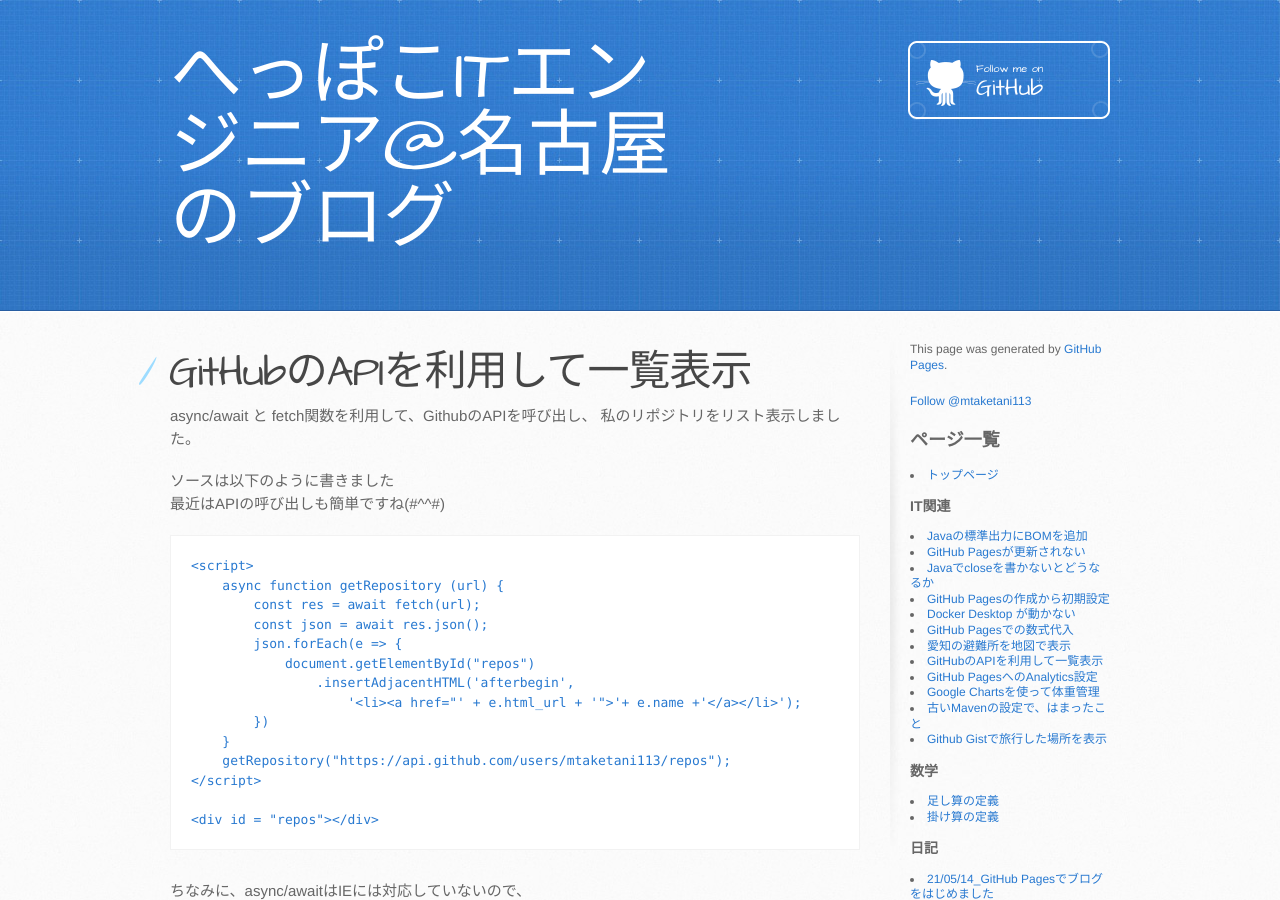
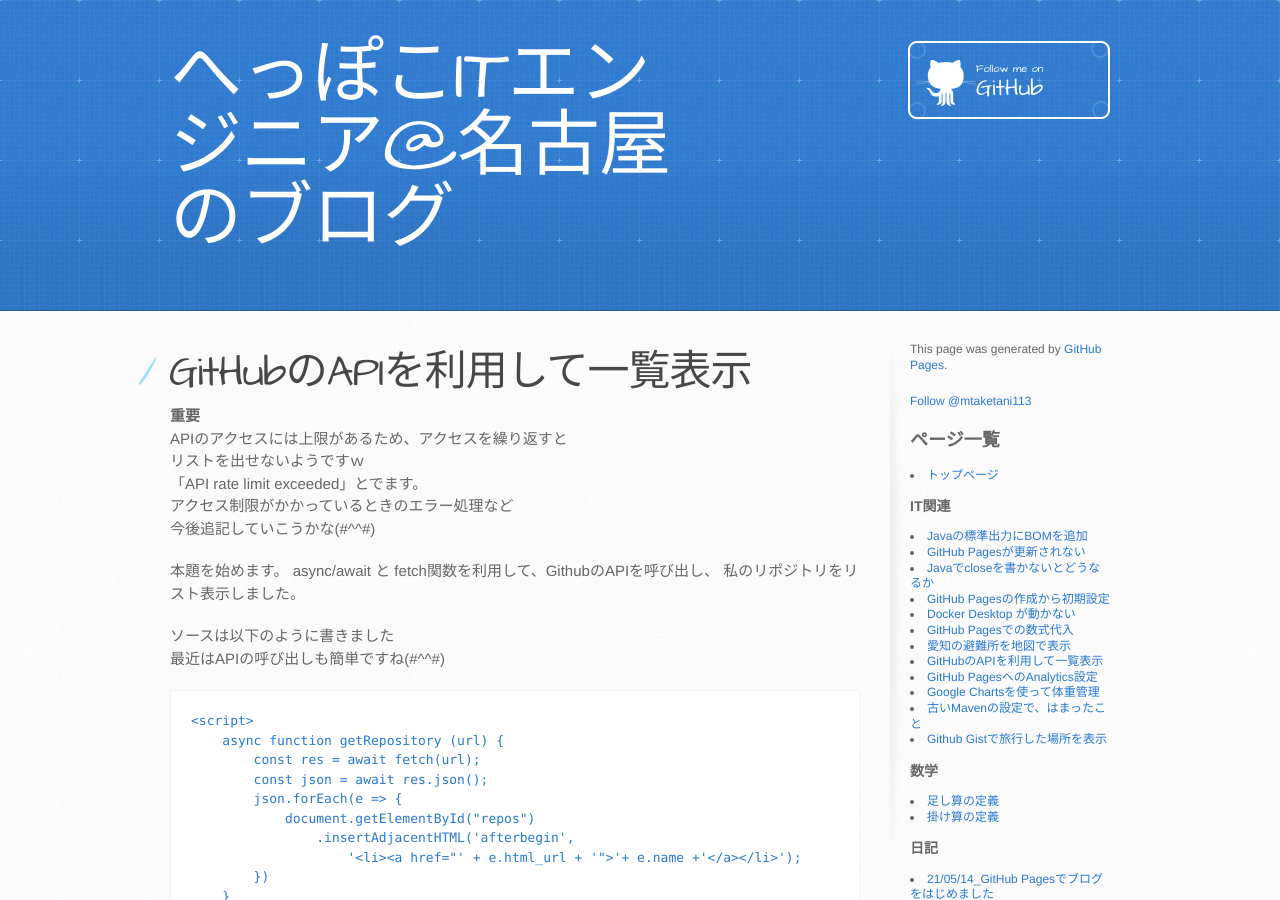
Before and after one commit to mtaketani113/mtaketani113.github.io, a Jekyll site: the page built from it/github/githubRepositories.md, in a window 1280 px wide and 900 px high. Built offline with Jekyll 4.4.1, drawn with Linux system fonts in a browser that asks for light colours; comment, search, counter and statistics services are not loaded; the repository's description, which GitHub fills in, is left out.

Commit message:
重要事項を追記

```diff
--- a/it/github/githubRepositories.md
+++ b/it/github/githubRepositories.md
@@ -4,6 +4,15 @@ title: GitHubのAPIを利用して一覧表示
 description: GitHubのリポジトリーやIssueをAPIを利用してJavascriptで一覧表示する方法を記載します。
 category: IT
 ---
+
+**重要**
+APIのアクセスには上限があるため、アクセスを繰り返すと
+リストを出せないようですｗ
+「API rate limit exceeded」とでます。
+アクセス制限がかかっているときのエラー処理など
+今後追記していこうかな(#^^#)
+
+本題を始めます。
 async/await と fetch関数を利用して、GithubのAPIを呼び出し、
 私のリポジトリをリスト表示しました。
 
```
